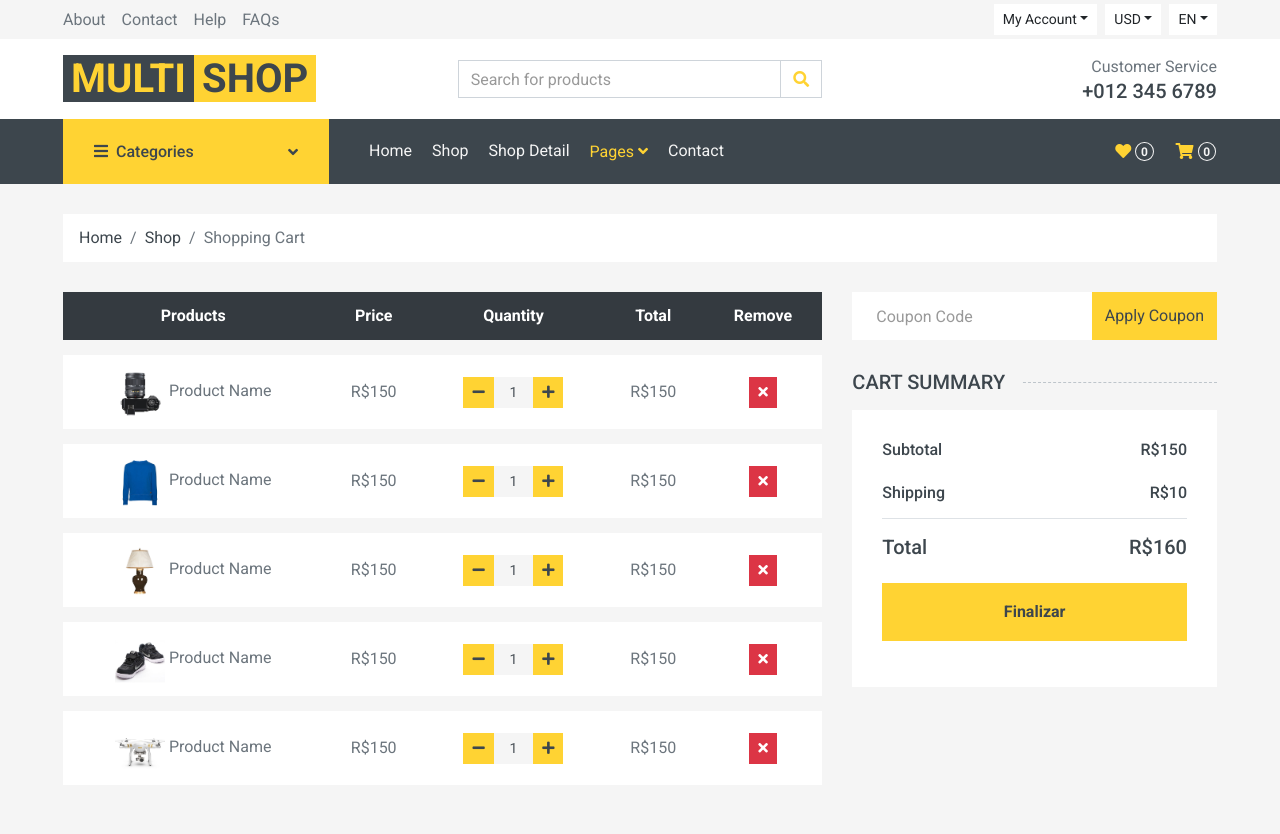
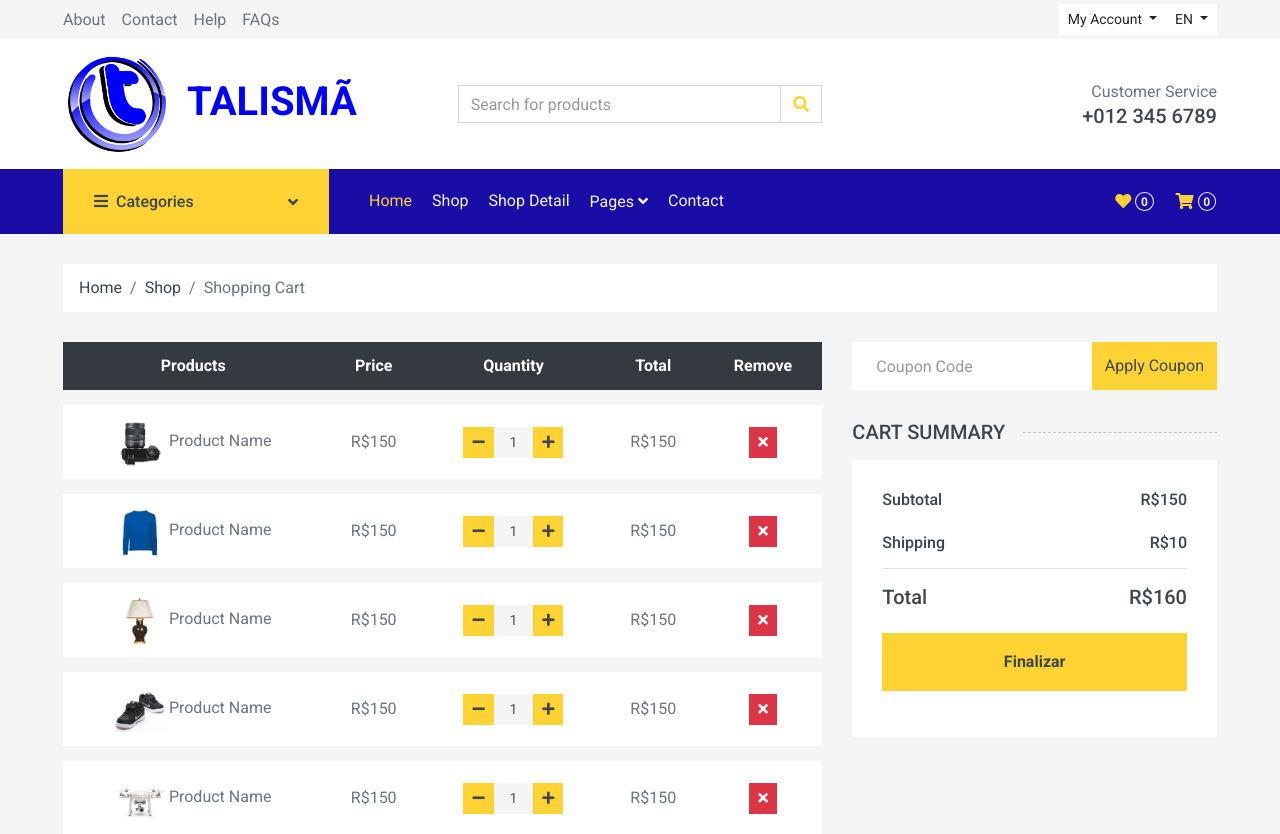
Before and after one commit to nicolahsss/projeto-talisma, a PHP site: page /app/pages/carrinho/cart.php in a window 1280 px wide. Shown: the top 834 px of the page. Run offline with PHP 8.4, Linux system fonts and the light colour scheme; some libraries are stand-ins or nearby versions.

Commit message:
iniciando com back-end

```diff
--- /dev/null
+++ b/adm/consultasSQL/consultaDadosProdutos.php
@@ -0,0 +1,3 @@
+<?php
+ $consultaDadosDosProdutos = $cn->query("SELECT * FROM tbl_produto");
+ $exibeDadosDosProdutos = $consultaDadosDosProdutos->fetch(PDO::FETCH_ASSOC);
--- a/app/pages/carrinho/cart.php
+++ b/app/pages/carrinho/cart.php
@@ -38,23 +38,70 @@
         </div>
         <div class="col-lg-6 text-center text-lg-right">
           <div class="d-inline-flex align-items-center">
+            <?php if(!isset($_SESSION['ID'])) { ?>
             <div class="btn-group">
-                        <button type="button" class="btn btn-sm btn-light dropdown-toggle" data-toggle="dropdown">My Account</button>
+              <button
+                type="button"
+                class="btn btn-sm btn-light dropdown-toggle"
+                data-toggle="dropdown"
+              >
+                My Account
+              </button>
               <div class="dropdown-menu dropdown-menu-right">
+                <a href="../app/pages/login/loginUser.php">
                   <button class="dropdown-item" type="button">Sign in</button>
+                </a>
+                <a href="../app/pages/cadastroUser/cadastroUser.php">
                   <button class="dropdown-item" type="button">Sign up</button>
+                </a>
               </div>
             </div>
-                    <div class="btn-group mx-2">
-                        <button type="button" class="btn btn-sm btn-light dropdown-toggle" data-toggle="dropdown">USD</button>
+            <?php } else { ?>
+              <div class="btn-group">
+              <button
+                type="button"
+                class="btn btn-sm btn-light dropdown-toggle"
+                data-toggle="dropdown"
+              >
+                <?php
+                echo $exibeDadosUserLogado['nome'];
+                ?>
+              </button>
+              <?php if($exibeDadosUserLogado['tipo'] === 'COMUM') { ?>
               <div class="dropdown-menu dropdown-menu-right">
-                            <button class="dropdown-item" type="button">EUR</button>
-                            <button class="dropdown-item" type="button">GBP</button>
-                            <button class="dropdown-item" type="button">CAD</button>
+                <a href="../app/pages/perfil/perfilUsuario.php">
+                  <button class="dropdown-item" type="button">Minha conta</button>
+                </a>
+                <a href="../adm/validacoes/validarLogin/sair.php">
+                  <button class="dropdown-item" type="button">Sair</button>
+                </a>
               </div>
+              <?php } else { ?>
+                <div class="dropdown-menu dropdown-menu-right">
+                <a href="../app/pages/painelADM/painelADM.php">
+                  <button class="dropdown-item" type="button">Painel ADM</button>
+                </a>
+                <a href="../app/pages/perfil/perfilUsuario.php">
+                  <button class="dropdown-item" type="button">Minha conta</button>
+                </a>
+                <a href="../adm/validacoes/validarLogin/sair.php">
+                  <button class="dropdown-item" type="button">Sair</button>
+                </a>
               </div>
+              <?php } ?>
+            </div>
+
+
+                <?php } ?>
+
             <div class="btn-group">
-                        <button type="button" class="btn btn-sm btn-light dropdown-toggle" data-toggle="dropdown">EN</button>
+              <button
+                type="button"
+                class="btn btn-sm btn-light dropdown-toggle"
+                data-toggle="dropdown"
+              >
+                EN
+              </button>
               <div class="dropdown-menu dropdown-menu-right">
                 <button class="dropdown-item" type="button">FR</button>
                 <button class="dropdown-item" type="button">AR</button>
@@ -65,26 +112,46 @@
           <div class="d-inline-flex align-items-center d-block d-lg-none">
             <a href="" class="btn px-0 ml-2">
               <i class="fas fa-heart text-dark"></i>
-                        <span class="badge text-dark border border-dark rounded-circle" style="padding-bottom: 2px;">0</span>
+              <span
+                class="badge text-dark border border-dark rounded-circle"
+                style="padding-bottom: 2px"
+                >0</span
+              >
             </a>
-                    <a href="" class="btn px-0 ml-2">
+            <a href="../app/pages/carrinho/cart.php" class="btn px-0 ml-2">
               <i class="fas fa-shopping-cart text-dark"></i>
-                        <span class="badge text-dark border border-dark rounded-circle" style="padding-bottom: 2px;">0</span>
+              <span
+                class="badge text-dark border border-dark rounded-circle"
+                style="padding-bottom: 2px"
+                >0</span
+              >
             </a>
           </div>
         </div>
       </div>
-        <div class="row align-items-center bg-light py-3 px-xl-5 d-none d-lg-flex">
+      <div
+        class="row align-items-center bg-light py-3 px-xl-5 d-none d-lg-flex"
+      >
         <div class="col-lg-4">
-                <a href="" class="text-decoration-none">
-                    <span class="h1 text-uppercase text-primary bg-dark px-2">Multi</span>
-                    <span class="h1 text-uppercase text-dark bg-primary px-2 ml-n1">Shop</span>
+          <a href="../public/index.php" class="text-decoration-none">
+            <span class="h1 text-uppercase text-dark px-2 ml-n1"
+              ><img src="../../../public/assets/img/logo.png" alt="" style="width: 100px"
+            /></span>
+            <span
+              class="h1 text-uppercase text-primaryy px-2"
+              style="color: blue !important"
+              >TALISMÃ</span
+            >
           </a>
         </div>
         <div class="col-lg-4 col-6 text-left">
           <form action="">
             <div class="input-group">
-                        <input type="text" class="form-control" placeholder="Search for products">
+              <input
+                type="text"
+                class="form-control"
+                placeholder="Search for products"
+              />
               <div class="input-group-append">
                 <span class="input-group-text bg-transparent text-primary">
                   <i class="fa fa-search"></i>
@@ -101,20 +168,37 @@
     </div>
     <!-- Topbar End -->
 
-
     <!-- Navbar Start -->
-    <div class="container-fluid bg-dark mb-30">
+    <div class="container-fluid bg-blue mb-30">
       <div class="row px-xl-5">
         <div class="col-lg-3 d-none d-lg-block">
-                <a class="btn d-flex align-items-center justify-content-between bg-primary w-100" data-toggle="collapse" href="#navbar-vertical" style="height: 65px; padding: 0 30px;">
-                    <h6 class="text-dark m-0"><i class="fa fa-bars mr-2"></i>Categories</h6>
+          <a
+            class="btn d-flex align-items-center justify-content-between bg-primary w-100"
+            data-toggle="collapse"
+            href="#navbar-vertical"
+            style="height: 65px; padding: 0 30px"
+          >
+            <h6 class="text-dark m-0">
+              <i class="fa fa-bars mr-2"></i>Categories
+            </h6>
             <i class="fa fa-angle-down text-dark"></i>
           </a>
-                <nav class="collapse position-absolute navbar navbar-vertical navbar-light align-items-start p-0 bg-light" id="navbar-vertical" style="width: calc(100% - 30px); z-index: 999;">
+          <nav
+            class="collapse position-absolute navbar navbar-vertical navbar-light align-items-start p-0 bg-light"
+            id="navbar-vertical"
+            style="width: calc(100% - 30px); z-index: 999"
+          >
             <div class="navbar-nav w-100">
               <div class="nav-item dropdown dropright">
-                            <a href="#" class="nav-link dropdown-toggle" data-toggle="dropdown">Dresses <i class="fa fa-angle-right float-right mt-1"></i></a>
-                            <div class="dropdown-menu position-absolute rounded-0 border-0 m-0">
+                <a
+                  href="#"
+                  class="nav-link dropdown-toggle"
+                  data-toggle="dropdown"
+                  >Dresses <i class="fa fa-angle-right float-right mt-1"></i
+                ></a>
+                <div
+                  class="dropdown-menu position-absolute rounded-0 border-0 m-0"
+                >
                   <a href="" class="dropdown-item">Men's Dresses</a>
                   <a href="" class="dropdown-item">Women's Dresses</a>
                   <a href="" class="dropdown-item">Baby's Dresses</a>
@@ -133,36 +217,65 @@
           </nav>
         </div>
         <div class="col-lg-9">
-                <nav class="navbar navbar-expand-lg bg-dark navbar-dark py-3 py-lg-0 px-0">
-                    <a href="" class="text-decoration-none d-block d-lg-none">
-                        <span class="h1 text-uppercase text-dark bg-light px-2">Multi</span>
-                        <span class="h1 text-uppercase text-light bg-primary px-2 ml-n1">Shop</span>
+          <nav
+            class="navbar navbar-expand-lg bg-blue navbar-dark py-3 py-lg-0 px-0"
+          >
+            <a href="../public/index.php" class="text-decoration-none d-block d-lg-none">
+              <span class="h1 text-uppercase text-dark bg-light px-2"
+                ><img src="../public/assets/img/logo.png" alt="" style="width: 100px"
+              /></span>
+              <span
+                class="h1 text-uppercase text-light bg-primary px-2 ml-n1"
+                style="color: blue !important"
+                >TALISMÃ</span
+              >
             </a>
-                    <button type="button" class="navbar-toggler" data-toggle="collapse" data-target="#navbarCollapse">
+            <button
+              type="button"
+              class="navbar-toggler"
+              data-toggle="collapse"
+              data-target="#navbarCollapse"
+            >
               <span class="navbar-toggler-icon"></span>
             </button>
-                    <div class="collapse navbar-collapse justify-content-between" id="navbarCollapse">
+            <div
+              class="collapse navbar-collapse justify-content-between"
+              id="navbarCollapse"
+            >
               <div class="navbar-nav mr-auto py-0">
-                            <a href="../../../public/index.php" class="nav-item nav-link">Home</a>
-                            <a href="../produtos/shop.php" class="nav-item nav-link">Shop</a>
-                            <a href="../detalhes/detail.php" class="nav-item nav-link">Shop Detail</a>
+                <a href="../public/index.php" class="nav-item nav-link active">Home</a>
+                <a href="../app/pages/produtos/shop.php" class="nav-item nav-link">Shop</a>
+                <a href="../app/pages/detalhes/detail.php" class="nav-item nav-link">Shop Detail</a>
                 <div class="nav-item dropdown">
-                                <a href="#" class="nav-link dropdown-toggle active" data-toggle="dropdown">Pages <i class="fa fa-angle-down mt-1"></i></a>
+                  <a
+                    href="#"
+                    class="nav-link dropdown-toggle"
+                    data-toggle="dropdown"
+                    >Pages <i class="fa fa-angle-down mt-1"></i
+                  ></a>
                   <div class="dropdown-menu bg-primary rounded-0 border-0 m-0">
-                                    <a href="../carrinho/cart.php" class="dropdown-item active">Shopping Cart</a>
-                                    <a href="../checkout/checkout.php" class="dropdown-item">Checkout</a>
+                    <a href="../app/pages/carrinho/cart.php" class="dropdown-item">Shopping Cart</a>
+                    <a href="../app/pages/checkout/checkout.php" class="dropdown-item">Checkout</a>
                   </div>
                 </div>
-                            <a href="../contato/contact.php" class="nav-item nav-link">Contact</a>
+                <a href="../app/pages/contato/contact.php" class="nav-item nav-link">Contact</a>
               </div>
               <div class="navbar-nav ml-auto py-0 d-none d-lg-block">
                 <a href="" class="btn px-0">
                   <i class="fas fa-heart text-primary"></i>
-                                <span class="badge text-secondary border border-secondary rounded-circle" style="padding-bottom: 2px;">0</span>
+                  <span
+                    class="badge text-secondary border border-secondary rounded-circle"
+                    style="padding-bottom: 2px"
+                    >0</span
+                  >
                 </a>
-                            <a href="" class="btn px-0 ml-3">
+                <a href="../app/pages/carrinho/cart.php" class="btn px-0 ml-3">
                   <i class="fas fa-shopping-cart text-primary"></i>
-                                <span class="badge text-secondary border border-secondary rounded-circle" style="padding-bottom: 2px;">0</span>
+                  <span
+                    class="badge text-secondary border border-secondary rounded-circle"
+                    style="padding-bottom: 2px"
+                    >0</span
+                  >
                 </a>
               </div>
             </div>
--- a/public/index.php
+++ b/public/index.php
@@ -3,6 +3,7 @@ session_start();
 
   require '../adm/config/conexao.php';
   require '../adm/manipulacoes/manipularDadosUser/consultaDadosUser.php';
+  require '../adm/consultasSQL/consultaDadosProdutos.php';
 
 ?>
 <!DOCTYPE html>
@@ -660,7 +661,7 @@ session_start();
                   alt=""
                 />
                 <div class="product-action">
-                  <a class="btn btn-outline-dark btn-square" href=""
+                  <a class="btn btn-outline-dark btn-square" href="../adm/manipulacoes/manipularCarrinho/inserirNoCarrinho.php#idProd=<?php echo $exibeDadosDosProdutos['produto_id'];?>"
                     ><i class="fa fa-shopping-cart"></i
                   ></a>
                   <a class="btn btn-outline-dark btn-square" href=""
```
Also changed, not shown: adm/validacoes/validarCadastroDeProduto/cadastrarProduto.php (added, +52 -0 lines), app/pages/painelADM/opcoesPainelADM/opcoesGerenciaProdutos/cadastrarProdutos.php (+23 -33 lines), db/database.sql (+7 -0 lines). Lines whose indentation alone changed are shown as unchanged.
